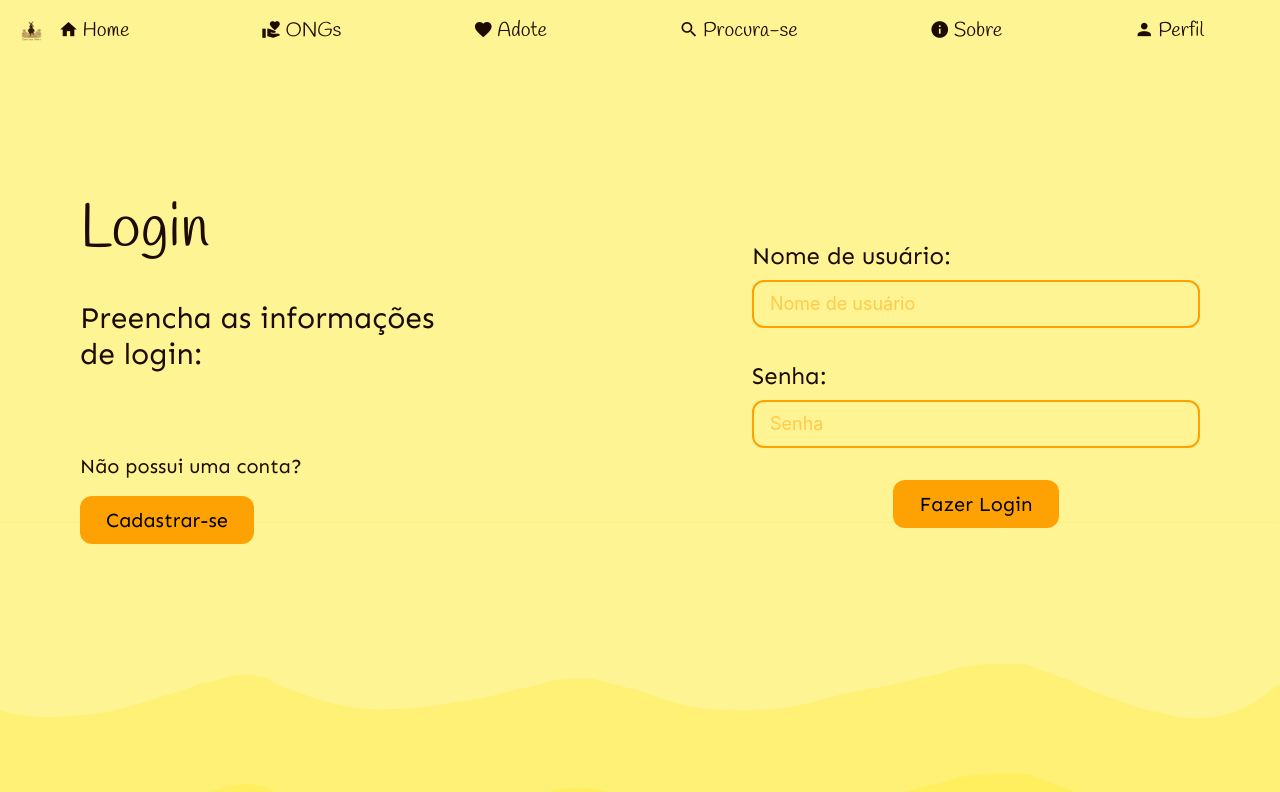
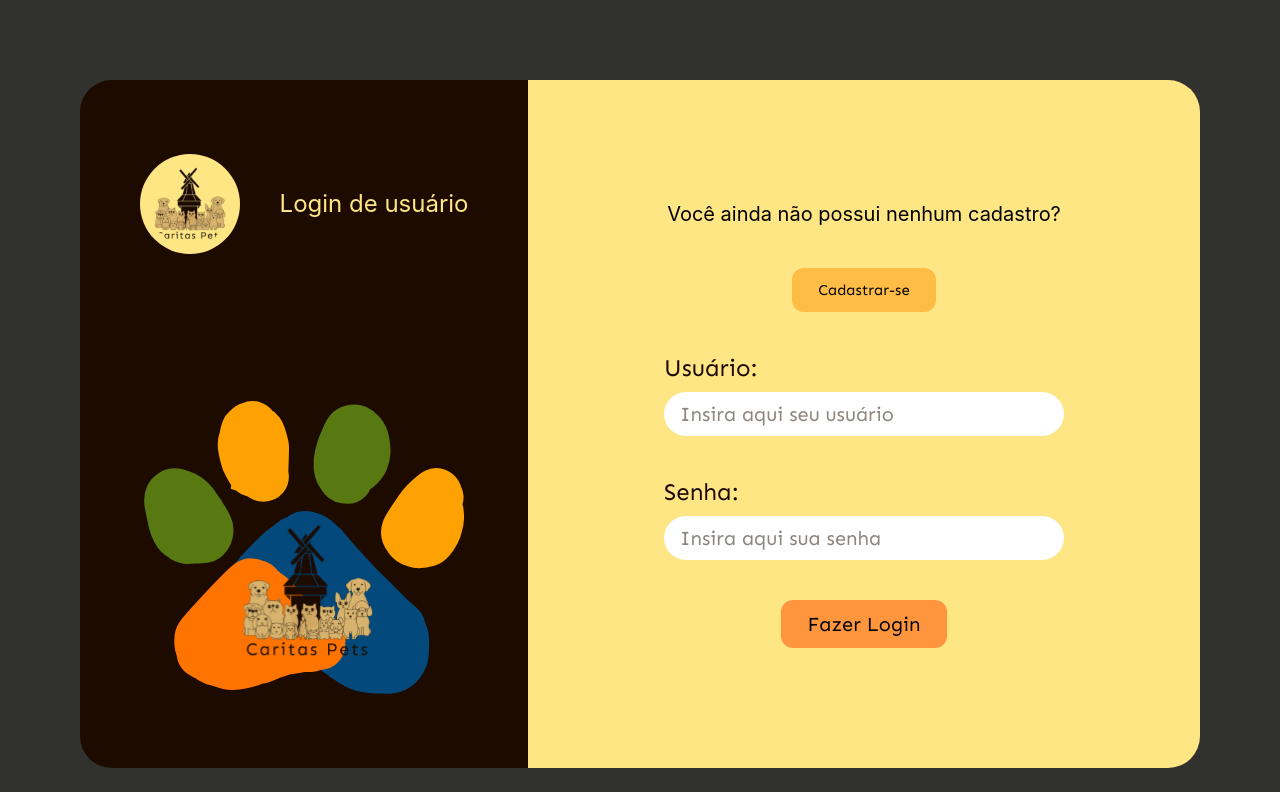
Before and after one commit to CaritasPets/Front-End, a Vue app: page /user/login in a window 1280 px wide. Shown: the top 792 px of the page. Built offline with nearby package versions, Linux system fonts and the light colour scheme.

Commit message:
FEAT: Creating the new forms to user register and login #107

```diff
--- a/src/components/FooterComponent.vue
+++ b/src/components/FooterComponent.vue
@@ -4,6 +4,8 @@ import { useRoute } from 'vue-router';
 const route = useRoute()
 function validateFooter(url) {
   if(url == '/user') return false
+  if(url == '/user/sign-up' || url == '/user/sign-up/') return false
+  if(url == '/user/login' || url == '/user/login/') return false
   if(url == '/user/profile') return true
   if(url == '/adote/register') return false
   if(url == '/procura-se/register') return false
--- a/src/components/FormsComponents/FormCadastro.vue
+++ b/src/components/FormsComponents/FormCadastro.vue
@@ -8,7 +8,7 @@ import BaseInput from '../InputComponents/BaseInput.vue'
 
 </script>
 <template>
-  <form @submit.prevent="handleRegister" class="flex flex-col items-center gap-10 bg-amber-200 sm:gap-16 lg:gap-20">
+  <form @submit.prevent="handleRegister" class="flex flex-col items-center py-20 gap-10 bg-amber-200 sm:gap-16 lg:gap-20">
     <div class=" sm:flex md:flex lg:flex justify-around gap-10 w-full">
       <ul class="flex flex-col items-center w-full lg:w-1/3 gap-6">
         <li class="flex flex-col w-[100%]">
--- a/src/components/HeaderComponent.vue
+++ b/src/components/HeaderComponent.vue
@@ -57,13 +57,19 @@ const hoverClass = computed(() => {
   }
 });
 
+const verifyHeader = (url) => {
+  if(url == '/user/login/' || url == '/user/login') return false;
+  if(url == '/user/sign-up/' || url == '/user/sign-up') return false;
+  return true
+}
 
 </script>
 
 
 <template>
   <div
-    class="w-full flex justify-between items-center px-5 py-3 fixed z-100"
+    v-if="verifyHeader(route.path)"
+    class="w-full flex justify-between items-center px-5 py-3 z-100"
     :style="`background: ${headerBackground}`"
   >
     <RouterLink to="/" class="w-15">
--- a/src/components/InputComponents/BaseInput.vue
+++ b/src/components/InputComponents/BaseInput.vue
@@ -29,7 +29,7 @@ const model = computed({
       :type="inputStore.campos[props.name]?.type ?? 'text'"
       :placeholder="inputStore.campos[props.name]?.placeholder ?? ''"
       :required="inputStore.campos[props.name]?.required ?? false"
-      class="bg-white text-[#1E0B00] rounded-full text-2xl px-4 py-4.5"
+      class="bg-white text-[#1E0B00] rounded-full text-xl px-4 py-2"
     />
   </div>
 </template>
--- a/src/components/LoginForm.vue
+++ b/src/components/LoginForm.vue
@@ -1,35 +1,48 @@
 <script setup>
 import { ref } from 'vue'
+import BaseInput from './InputComponents/BaseInput.vue';
+import { useBaseInputStore } from '../stores/BaseInputStore';
+const inputStore = useBaseInputStore()
+import { RouterLink } from 'vue-router';
 
-const username = ref('')
-const password = ref('')
+const formUserData = ref({
+  username: '',
+  password: ''
+})
+
+const getValues = () => {
+  const valores = Object.fromEntries(
+    Object.entries(inputStore.campos).map(([key, field]) => [key, field.value])
+  )
+
+  formUserData.value.username = valores.loginInput1
+  formUserData.value.password = valores.loginInput2
+  alert(valores)
+}
 </script>
 <template>
   <form
-    class="flex flex-col items-center gap-y-8 w-full md:mt-20 md:ml-50 max-w-md px-4 sm:px-0"
+    class="flex flex-col items-center gap-10 py-30 w-300 bg-amber-200"
+    @submit.prevent="getValues"
   >
-    <div class="flex flex-col gap-y-2 w-full">
-      <label class="text-2xl text-[#1E0B00] font-[Sen]">Nome de usuário:</label>
-      <input
-        class="text-base sm:text-lg text-[#FDA202] border-2 border-[#FDA202] rounded-xl px-4 py-2 w-full"
-        placeholder="Nome de usuário"
-        v-model="username"
-        required
-      />
-    </div>
-    <div class="flex flex-col gap-y-2 w-full">
-      <label class="text-2xl text-[#1E0B00] font-[Sen]">Senha:</label>
-      <input
-        class="text-base sm:text-lg text-[#FDA202] border-2 border-[#FDA202] rounded-xl px-4 py-2 w-full"
-        placeholder="Senha"
-        v-model="password"
-        type="password"
-        required
-      />
-    </div>
+    <h3 class="text-xl">Você ainda não possui nenhum cadastro?</h3>
+    <RouterLink
+      to="/user/sign-up/"
+      class="bg-[#FFBC46] py-2 px-6 rounded-xl border-2 border-[#FFBC46] hover:bg-transparent hover:text-[#FFBC46] font-[Sen] transition-all duration-500"
+    >
+      Cadastrar-se
+    </RouterLink>
+    <BaseInput
+      class="w-100"
+      name="loginInput1"
+    />
+    <BaseInput
+      class="w-100"
+      name="loginInput2"
+    />
     <button
       type="submit"
-      class="text-lg sm:text-xl rounded-xl py-2 px-6 bg-[#FDA202] cursor-pointer border-2 border-transparent transition-all duration-500 hover:bg-transparent hover:border-[#FDA202] hover:text-[#FDA202] font-[Sen]"
+      class="text-lg sm:text-xl rounded-xl py-2 px-6 bg-[#FF953C] cursor-pointer border-2 border-transparent transition-all duration-500 hover:bg-transparent hover:border-[#FF953C] hover:text-[#FF953C] font-[Sen]"
     >
       Fazer Login
     </button>
--- a/src/stores/BaseInputStore.js
+++ b/src/stores/BaseInputStore.js
@@ -74,6 +74,20 @@ export const useBaseInputStore = defineStore('baseInputStore', () => {
       value: '',
       required: false
     },
+    loginInput1:{
+      type: 'text',
+      label: 'Usuário:',
+      placeholder: 'Insira aqui seu usuário',
+      value: '',
+      required: true
+    },
+    loginInput2:{
+      type: 'password',
+      label: 'Senha:',
+      placeholder: 'Insira aqui sua senha',
+      value: '',
+      required: true
+    },
     radio1: {
       background: '#40A9F4',
       type: 'radio',
--- a/src/views/CadastroPage.vue
+++ b/src/views/CadastroPage.vue
@@ -3,17 +3,11 @@ import FormCadastro from '../components/FormsComponents/FormCadastro.vue'
 import DecorationCadastro from '../components/FormsComponents/DecorationCadastro.vue';
 </script>
 <template>
-  <section class="bg-[#FFF493] flex pt-20 px-6 sm:px-10">
+  <section class="bg-black/80 flex sm:px-20 sm:py-20">
     <DecorationCadastro
-      class="z-10"
+      class="z-10 rounded-l-4xl"
       :title="'Cadastro de usuário'"
     />
-    <FormCadastro class="z-10 relative max-w-10xl mx-auto w-full px-2 sm:px-4" />
-
+    <FormCadastro class="rounded-r-4xl z-10 relative max-w-10xl mx-auto w-full px-2 sm:px-4" />
   </section>
-  <img
-    class="w-full transform-[translateY(-50%)] bg-[#FFF493] absolute z-0"
-    src="/beige_waves.svg"
-    alt="bg-image-waves"
-  />
 </template>
--- a/src/views/LoginView.vue
+++ b/src/views/LoginView.vue
@@ -1,11 +1,13 @@
 <script setup>
+import DecorationCadastro from '../components/FormsComponents/DecorationCadastro.vue';
 import LoginForm from '../components/LoginForm.vue';
-import LoginInstructions from '../components/LoginInstructions.vue';
 </script>
 <template>
-    <section class="flex flex-col md:flex-row justify-center gap-y-10 md:gap-x-20 py-20 md:py-40 px-6 sm:px-12 lg:px-20 bg-[#FFF493]">
-        <LoginInstructions class="z-10" />
-        <LoginForm class="z-10" />
+    <section class="bg-black/80 flex sm:px-20 sm:py-20">
+        <DecorationCadastro
+            class="rounded-l-4xl"
+            :title="'Login de usuário'"
+        />
+        <LoginForm class="rounded-r-4xl" />
     </section>
-    <img class="w-full sm:translate-y-[-20%] md:translate-y-[-40%] bg-[#FFF493] absolute z-0" src="/beige_waves.svg" alt="">
 </template>
```
